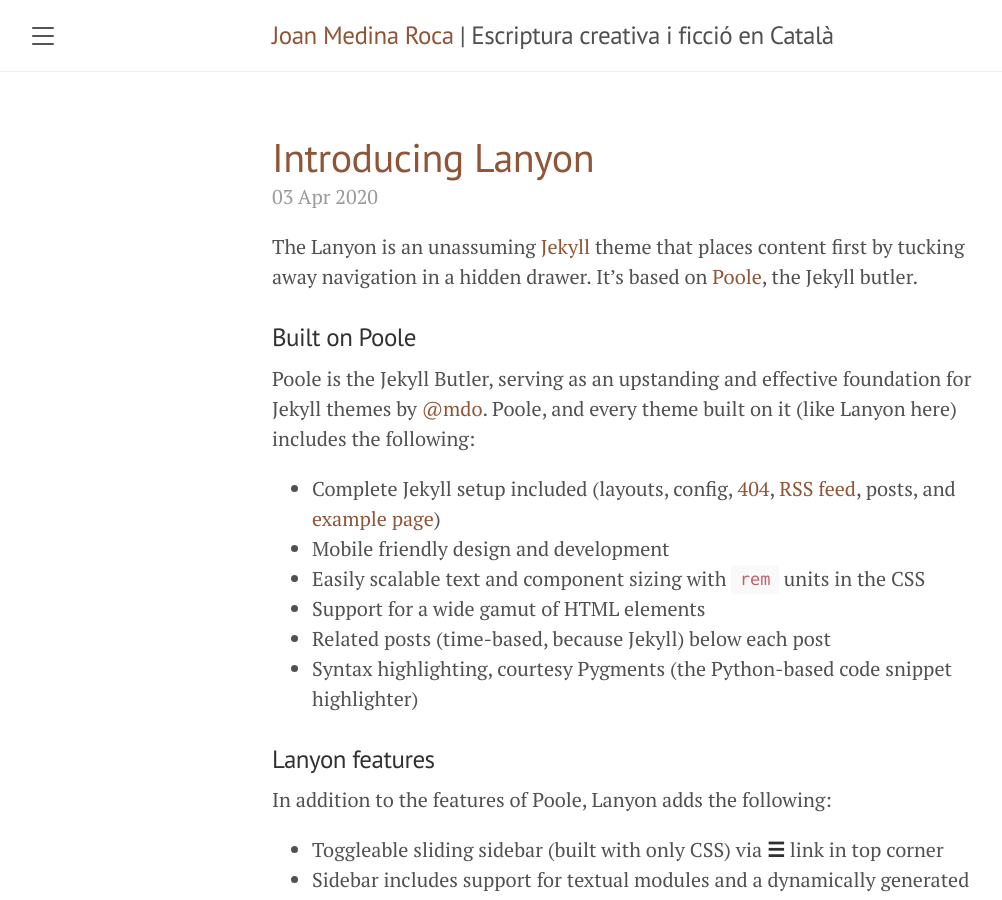
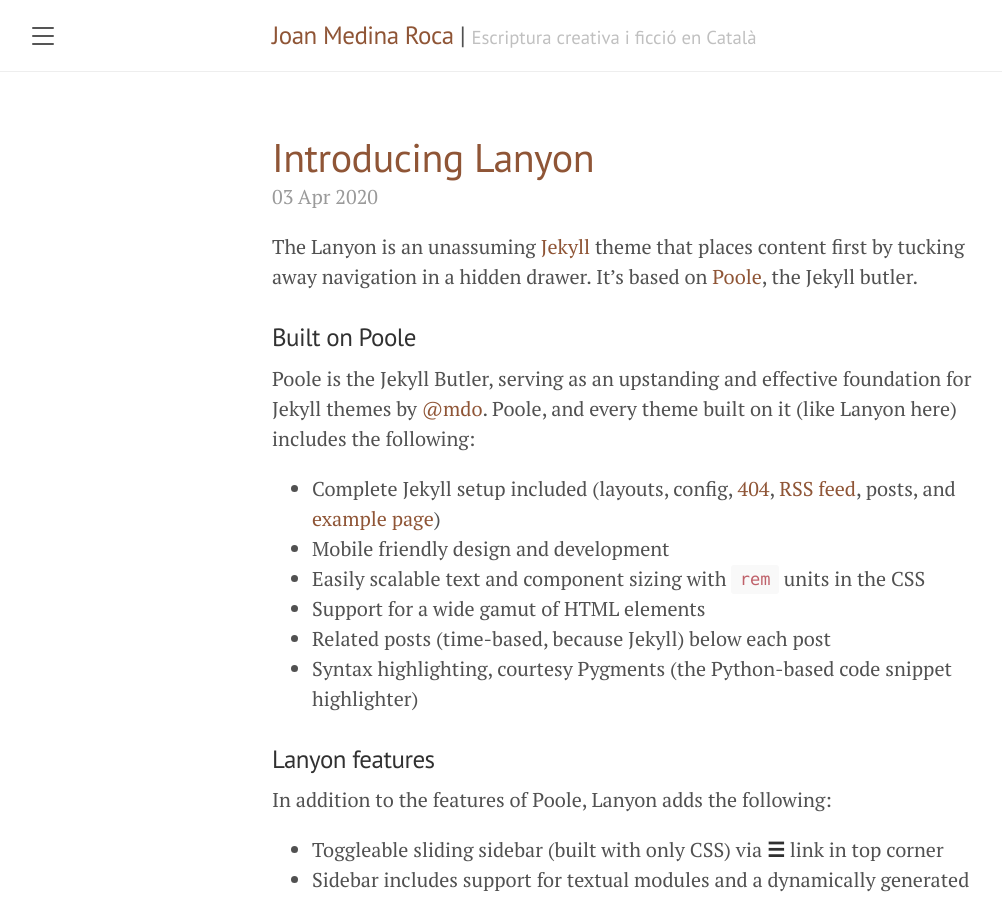
Before and after one commit to joan-medina-roca/blog-jmr-literatura, a Jekyll site: the page built from index.html, in a window 1280 px wide and 900 px high. Shown: the whole window, without its empty margins (8-1010 px from the left). Built offline with Jekyll 4.4.1, drawn with Linux system fonts in a browser that asks for light colours; the list of posts is cut into pages by our own code.

Commit message:
Update default.html

```diff
--- a/_layouts/default.html
+++ b/_layouts/default.html
@@ -14,7 +14,7 @@
         <div class="container">
           <h3 class="masthead-title">
             <a href="{{ site.baseurl }}/" title="Home">{{ site.title }}</a>
-            | {{ site.tagline }}
+            | <small>{{ site.tagline }}</small>
           </h3>
         </div>
       </div>
```
